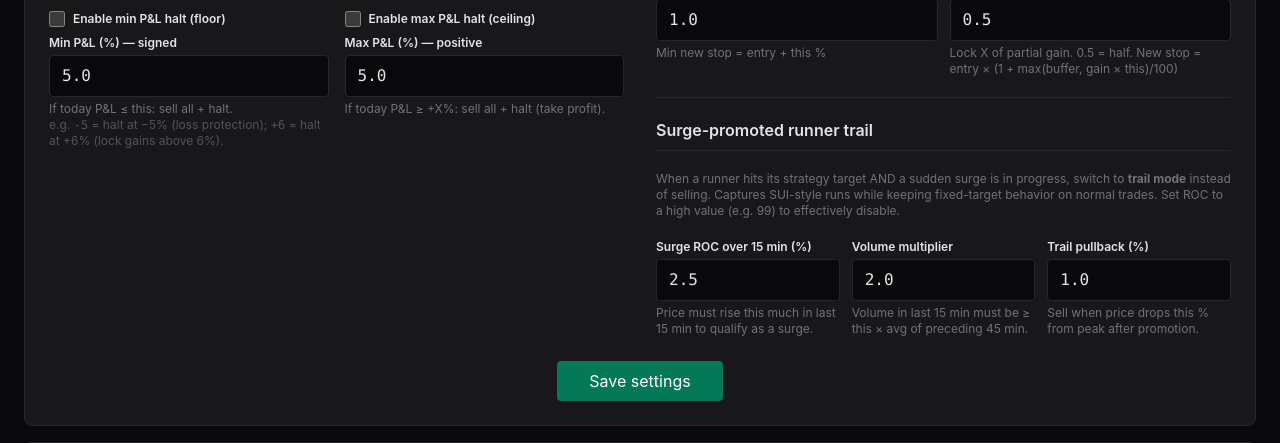
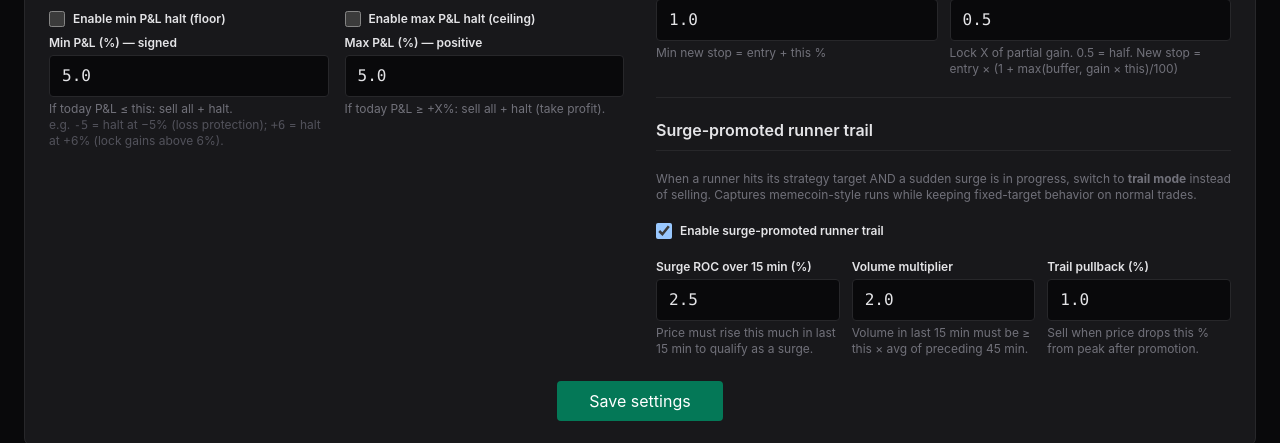
Before and after one commit to Cplus666/tradar, a Flask app: page /tradar/settings in a window 1280 px wide. Shown: the part 1214-1657 px from the top of the page. Run offline with Flask 3, Linux system fonts and the light colour scheme; data that the repository does not hold is empty.

Commit message:
Crypto: add on/off toggle for surge-promoted runner trail
Mirror of stock change.

Co-Authored-By: Claude Sonnet 4.6 <noreply@anthropic.com>

```diff
--- a/analysis/crypto_executor.py
+++ b/analysis/crypto_executor.py
@@ -814,7 +814,10 @@ def _detect_surge(symbol: str) -> bool:
     """Detect a sudden price+volume surge over the last 15 minutes.
     Returns True if last-15min ROC >= surge_roc_15min_pct AND last-15min volume
     >= surge_vol_mult x avg per-15min volume of the previous 45 minutes.
-    Single 1m-klines API call per invocation; caller should gate to rare events."""
+    Single 1m-klines API call per invocation; caller should gate to rare events.
+    Returns False unconditionally when crypto_surge_promote_enabled is off."""
+    if (_get_setting("crypto_surge_promote_enabled") or "on").lower() != "on":
+        return False
     try:
         roc_pct = float(_get_setting("crypto_surge_roc_15min_pct") or "2.5")
         vol_mult = float(_get_setting("crypto_surge_vol_mult") or "2.0")
--- a/webapp/crypto/routes.py
+++ b/webapp/crypto/routes.py
@@ -1745,6 +1745,7 @@ def settings():
         "crypto_loss_halt_enabled", "crypto_loss_halt_pct",
         "crypto_profit_halt_enabled", "crypto_profit_halt_pct",
         "crypto_ghost_feature_enabled",
+        "crypto_surge_promote_enabled",
         "crypto_surge_roc_15min_pct", "crypto_surge_vol_mult", "crypto_surge_trail_pct",
     )
     if request.method == "POST":
@@ -1757,6 +1758,8 @@ def settings():
                 _set_setting("crypto_profit_halt_enabled", "off")
             if "crypto_ghost_feature_enabled" not in request.form:
                 _set_setting("crypto_ghost_feature_enabled", "off")
+            if "crypto_surge_promote_enabled" not in request.form:
+                _set_setting("crypto_surge_promote_enabled", "off")
         intervals_changed = False
         # Snapshot current trading mode BEFORE applying changes — used to detect transition
         current_mode = _setting("crypto_trading_mode", "paper")
@@ -1845,6 +1848,7 @@ def settings():
         today_loss_halted=_setting("crypto_today_loss_halted", "0"),
         today_profit_halted=_setting("crypto_today_profit_halted", "0"),
         ghost_feature_enabled=_setting("crypto_ghost_feature_enabled", "on"),
+        surge_promote_enabled=_setting("crypto_surge_promote_enabled", "on"),
         surge_roc_15min_pct=_setting("crypto_surge_roc_15min_pct", "2.5"),
         surge_vol_mult=_setting("crypto_surge_vol_mult", "2.0"),
         surge_trail_pct=_setting("crypto_surge_trail_pct", "1.0"),
--- a/webapp/crypto/templates/crypto_settings.html
+++ b/webapp/crypto/templates/crypto_settings.html
@@ -290,8 +290,15 @@
     <hr class="border-zinc-800">
     <h4 class="font-semibold border-b border-zinc-800 pb-2">Surge-promoted runner trail</h4>
     <p class="text-xs text-zinc-500 -mt-2">
-      When a runner hits its strategy target AND a sudden surge is in progress, switch to <strong>trail mode</strong> instead of selling. Captures SUI-style runs while keeping fixed-target behavior on normal trades. Set ROC to a high value (e.g. 99) to effectively disable.
+      When a runner hits its strategy target AND a sudden surge is in progress, switch to <strong>trail mode</strong> instead of selling. Captures memecoin-style runs while keeping fixed-target behavior on normal trades.
     </p>
+
+    <label class="flex items-center gap-2 text-xs font-semibold cursor-pointer">
+      <input type="checkbox" name="crypto_surge_promote_enabled" value="on"
+             {% if surge_promote_enabled == 'on' %}checked{% endif %}
+             class="w-4 h-4 rounded bg-zinc-950 border-zinc-700">
+      Enable surge-promoted runner trail
+    </label>
 
     <div class="grid grid-cols-3 gap-3">
       <div>
```
